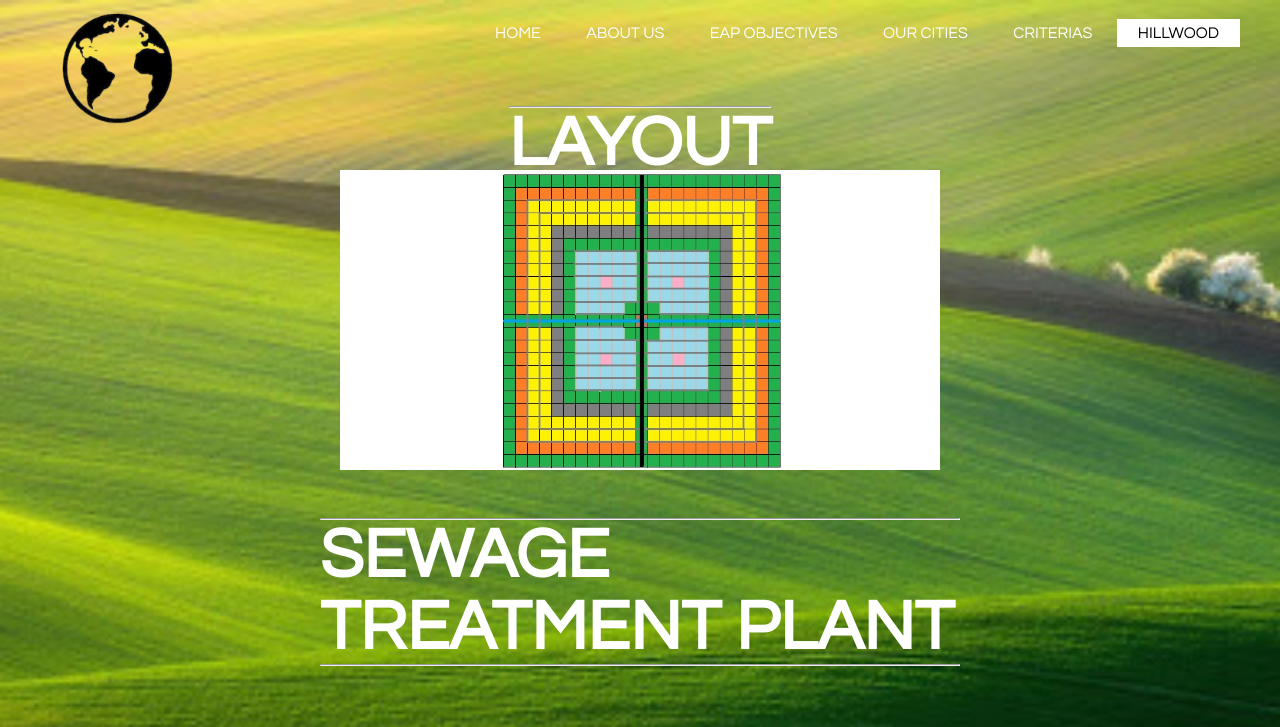
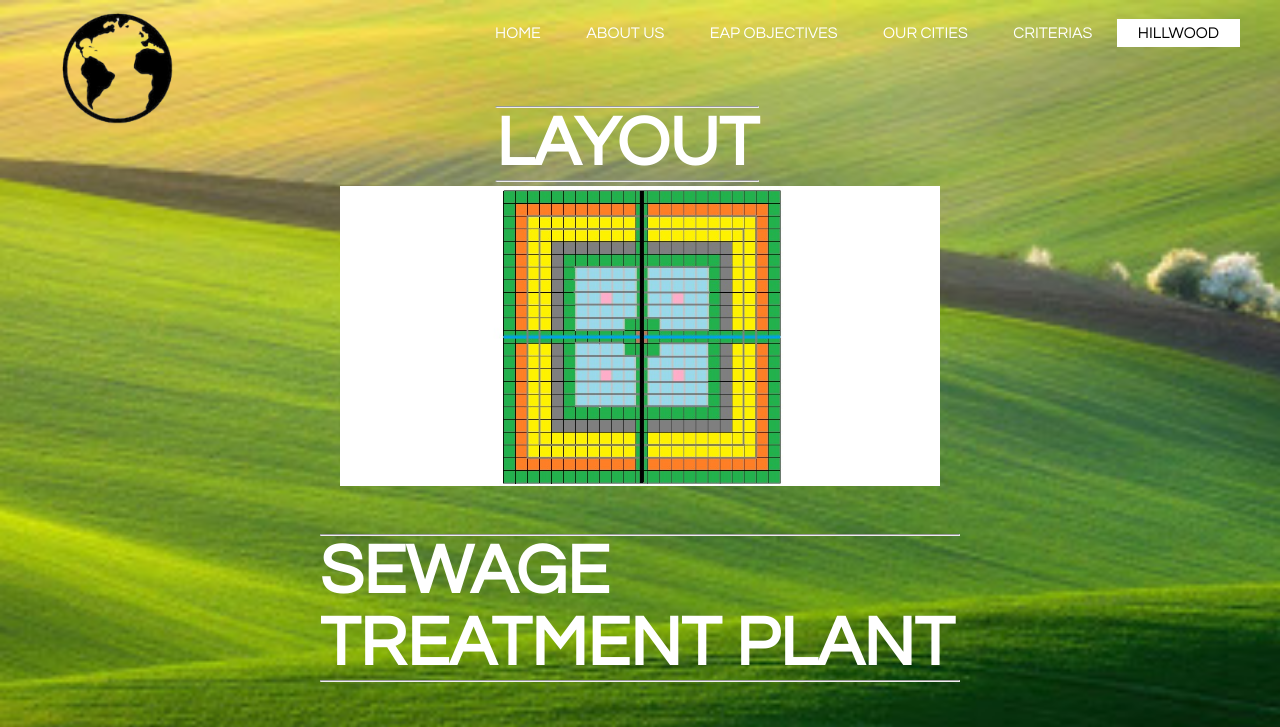
Before and after one commit to anannntj/anannntj.github.io, a plain HTML site: page websites/webapp2/hillwood.html in a window 1280 px wide. Shown: the top 727 px of the page. Drawn offline with Linux system fonts and the light colour scheme.

Commit message:
Update hillwood.css

```diff
--- a/websites/webapp2/css/hillwood.css
+++ b/websites/webapp2/css/hillwood.css
@@ -84,7 +84,7 @@ color: #000;
 .title{
 position: absolute;
 top: 18%;
-left: 50%;
+left: 49%;
 transform: translate(-50%,-50%);
 }
 
@@ -98,7 +98,7 @@ float: left;
 width: 600px;
 height: 300px;
 position: absolute;
-top: 40%;
+top: 42%;
 left: 50%;
 transform: translate(-50%,-50%);
 }
@@ -125,7 +125,7 @@ transform: translate(-50%,-50%);
 
 .a{
 position: absolute;
-top: 74%;
+top: 76%;
 left: 50%;
 transform: translate(-50%,-50%);
 }
```
